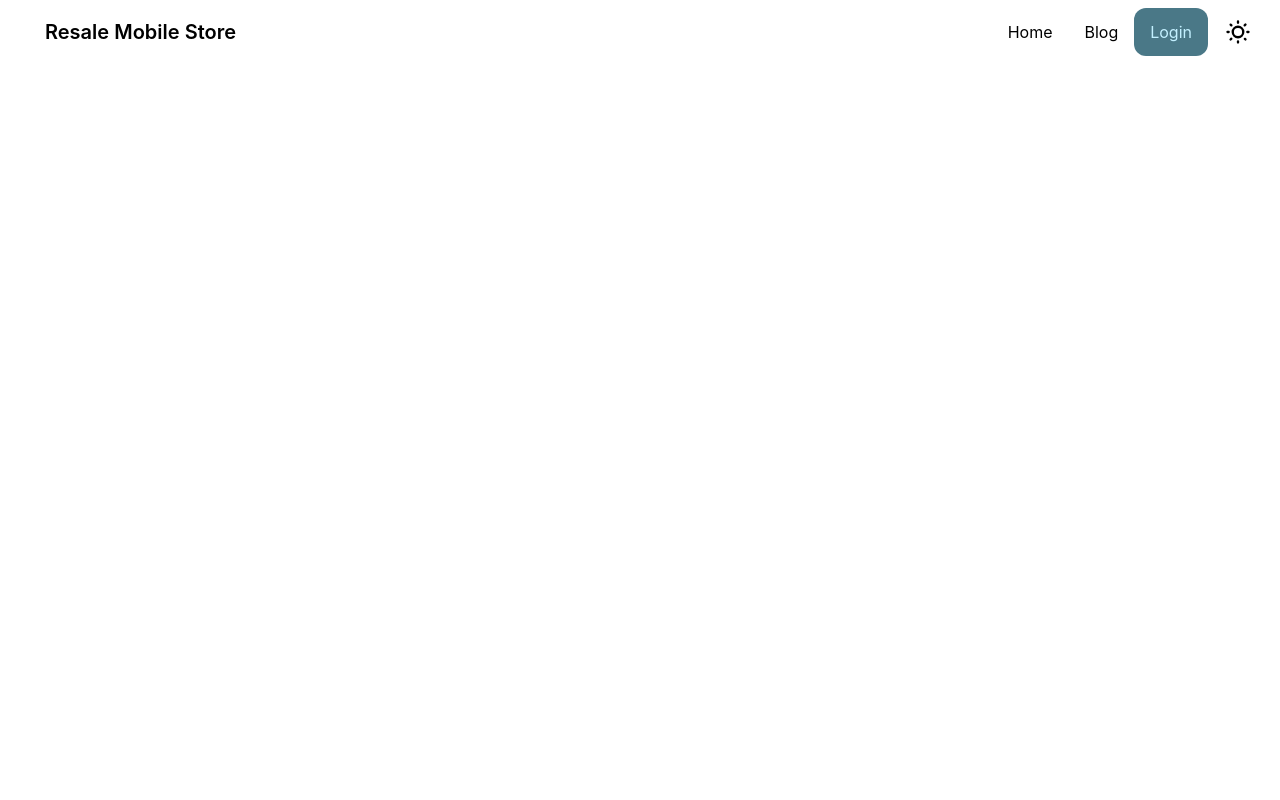
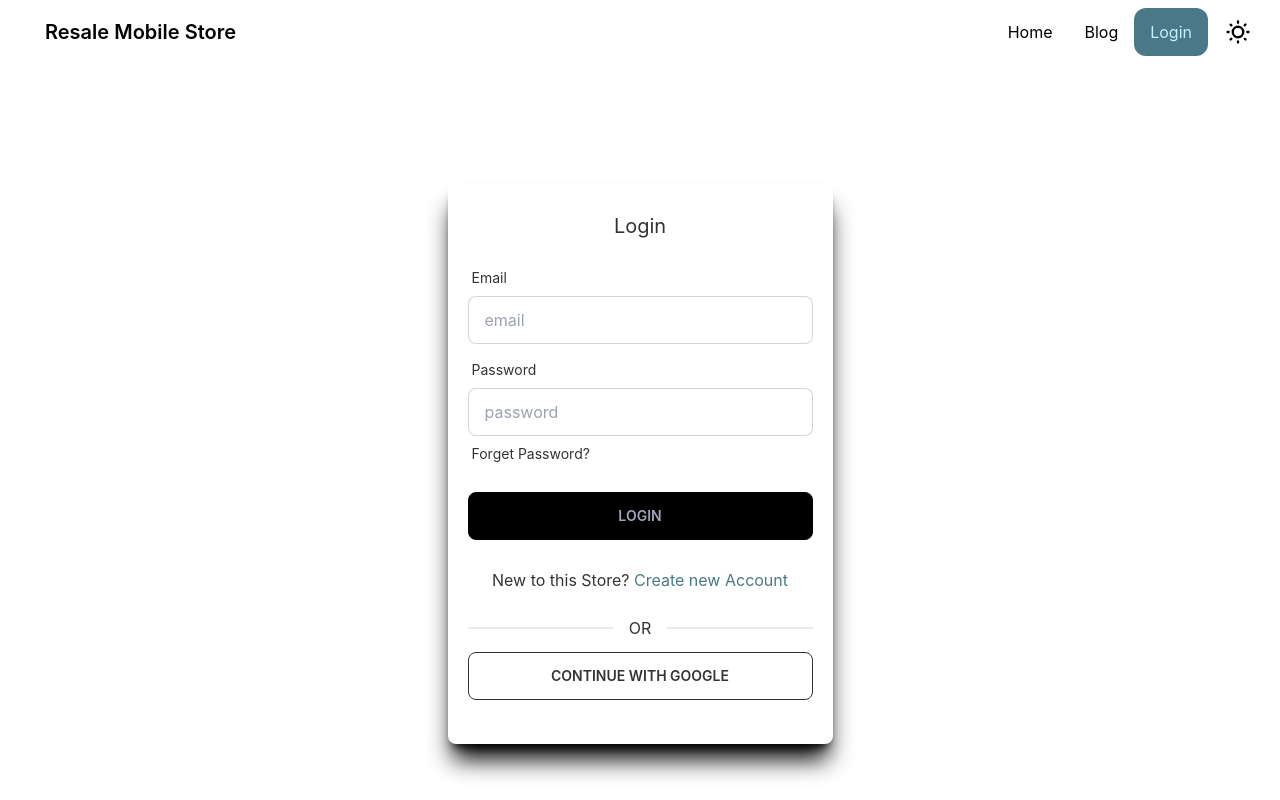
Before and after one commit to ShourovHasan/b612-used-products-resale-clients-side-ShourovHasan, a React (Create React App) app: page /login in a window 1280 px wide. Shown: the top 800 px of the page. Built offline with nearby package versions, Linux system fonts and the light colour scheme; no server answers.

Commit message:
Login page added

```diff
--- a/src/Pages/Login/Login.js
+++ b/src/Pages/Login/Login.js
@@ -6,11 +6,123 @@ import { useForm } from "react-hook-form";
 import useToken from '../../hooks/useToken';
 
 const Login = () => {
+    const { register, formState: { errors }, handleSubmit } = useForm();
+    const { signInWithPassword, googleSignIn } = useContext(AuthContext);
+    const [loginError, setLoginError] = useState('');
+    const [loginUserEmail, setLoginUserEmail] = useState('');
+    const [token] = useToken(loginUserEmail);
 
+    let navigate = useNavigate();
+    let location = useLocation();
+    let from = location.state?.from?.pathname || "/";
+
+    if (token) {
+        navigate(from, { replace: true });
+    }
+
+    // sign in with email and password
+    const handleLogin = data => {
+        const { email, password } = data;
+        console.log(data);
+        console.log(errors);
+
+        setLoginError('');
+        handleSignInWithPassword(email, password);
+
+    }
+
+    const handleSignInWithPassword = (email, password) => {
+        signInWithPassword(email, password)
+            .then(result => {
+                const user = result.user;
+                console.log(user);
+                setLoginUserEmail(email);
+                toast.success('Login Successful');
+            })
+            .catch(error => {
+                console.error(error.message);
+                setLoginError(error.message);
+            })
+    }
+    // sign in with google
+    const handleGoogleSignIn = () => {
+        googleSignIn()
+            .then(result => {
+                const user = result.user;
+                console.log(user);
+                const userType = {
+                    userType: 'buyer'
+                }
+                saveUser(user.displayName, user.email, userType.userType)
+            })
+            .catch(error => {
+                console.error(error.message);
+                setLoginError(error.message);
+            })
+    }
+    const saveUser = (displayName, email, userType) => {
+        const user = { displayName, email, userType };
+        console.log(user);
+        fetch('http://localhost:5000/users', {
+            method: 'POST',
+            headers: {
+                'content-type': 'application/json'
+            },
+            body: JSON.stringify(user)
+        })
+            .then(res => res.json())
+            .then(data => {
+                setLoginUserEmail(email);
+                toast.success('Login Successful');
+                // navigate(from, { replace: true });
+                // getUserToken(email)
+                // console.log('Save user', data);
+            })
+    }
 
     return (
         <div className='h-[800px] flex justify-center items-center flex-col'>
-
+            <div className='px-5 rounded-lg shadow-xl shadow-neutral py-7 w-[385px]'>
+                <h2 className='mb-5 text-xl text-center'>Login</h2>
+                <form onSubmit={handleSubmit(handleLogin)} className=''>
+                    {/* <Header /> */}
+                    <div className="w-full form-control">
+                        <label className="label">
+                            <span className="label-text">Email</span>
+                        </label>
+                        <input {...register("email", {
+                            required: "Email address is required"
+                        })} type="email" placeholder="email" className="w-full input input-bordered" />
+                        {errors.email && <p role="alert" className='ml-4 text-red-500'>{errors.email?.message}</p>}
+                    </div>
+                    <div className="w-full mt-2 form-control">
+                        <label className="label">
+                            <span className="label-text">Password</span>
+                        </label>
+                        <input {...register("password", {
+                            required: "Password is required",
+                            minLength: { value: 6, message: 'Password at least 6 characters' },
+                            maxLength: 20
+                        })} type="password" placeholder="password" className="w-full input input-bordered " />
+                        {errors.password && <p role="alert" className='ml-4 text-red-500'>{errors.password?.message}</p>}
+                        <label className="label">
+                            <Link to='/reset' className="label-text">Forget Password?</Link>
+                        </label>
+                    </div>
+                    <input type="submit" className='w-full pb-0 mt-5 mb-0 text-accent btn' value='Login' />
+                    <div>
+                        {loginError && <p className='ml-4 text-red-500'>{loginError}</p>}
+                    </div>
+                </form>
+                <div className="flex flex-col w-full border-opacity-50">
+                    <div className="grid w-full h-20 py-0 my-0 card rounded-box place-items-center"><p>New to this Store? <Link to='/register' className='text-primary'>Create new Account</Link></p>
+                    </div>
+                    <div className="py-0 my-0 divider">OR</div>
+                    <div className="grid h-20 py-0 my-0 card rounded-box place-items-center">
+                        <button onClick={handleGoogleSignIn} className='w-full btn btn-outline'>CONTINUE WITH GOOGLE</button>
+                    </div>
+                </div>
+            </div>
 
         </div>
     );
```
